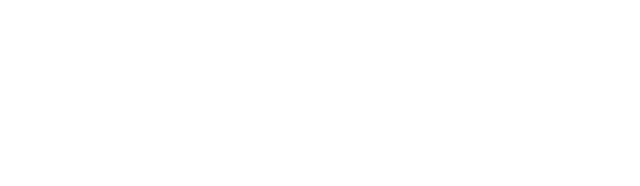
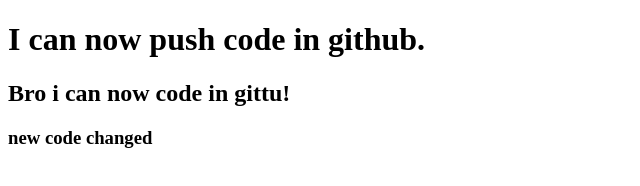
Before and after one commit to mohammed-yonose/My-second-github-repository, a plain HTML site: page index.html in a window 1280 px wide. Shown: the whole page, without its empty margins (0-640 px from the left). Drawn offline with Linux system fonts and the light colour scheme.

Commit message:
header added

```diff
--- a/index.html
+++ b/index.html
@@ -7,6 +7,8 @@
     <title>My second github repository</title>
 </head>
 <body>
-
+    <h1>I can now push code in github.</h1>
+    <h2>Bro i can now code in gittu!</h2>
+    <h3>new code changed</h3>
 </body>
 </html>
```
